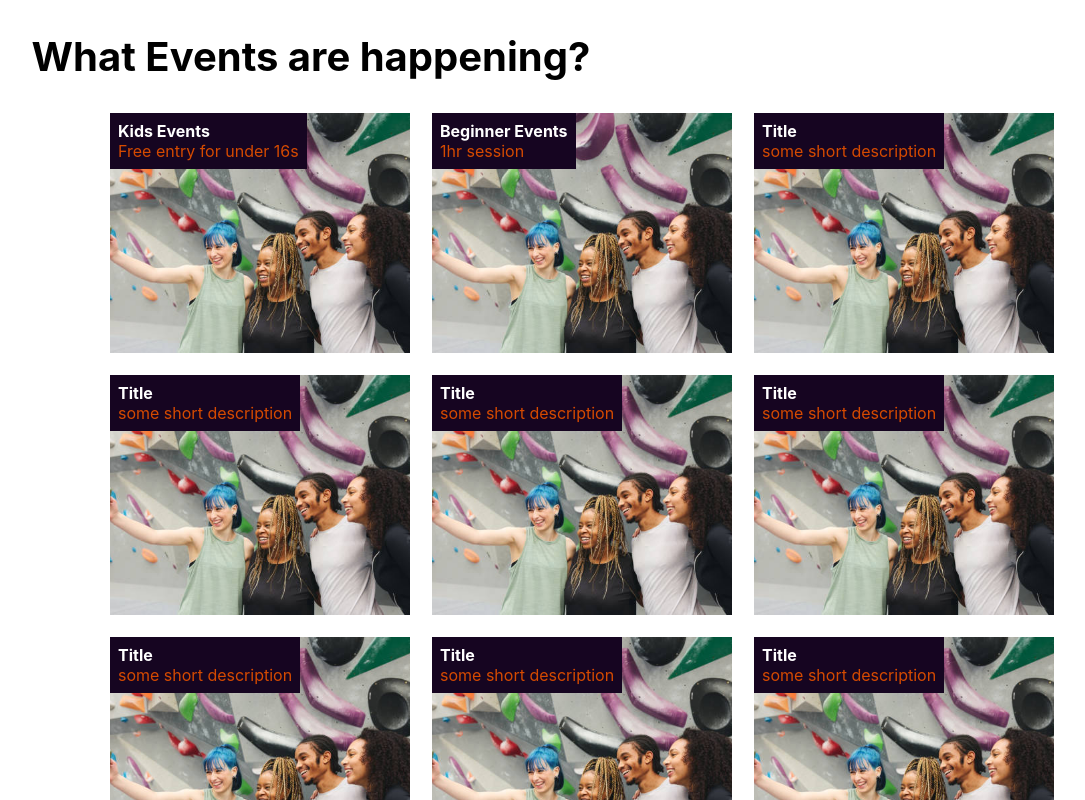
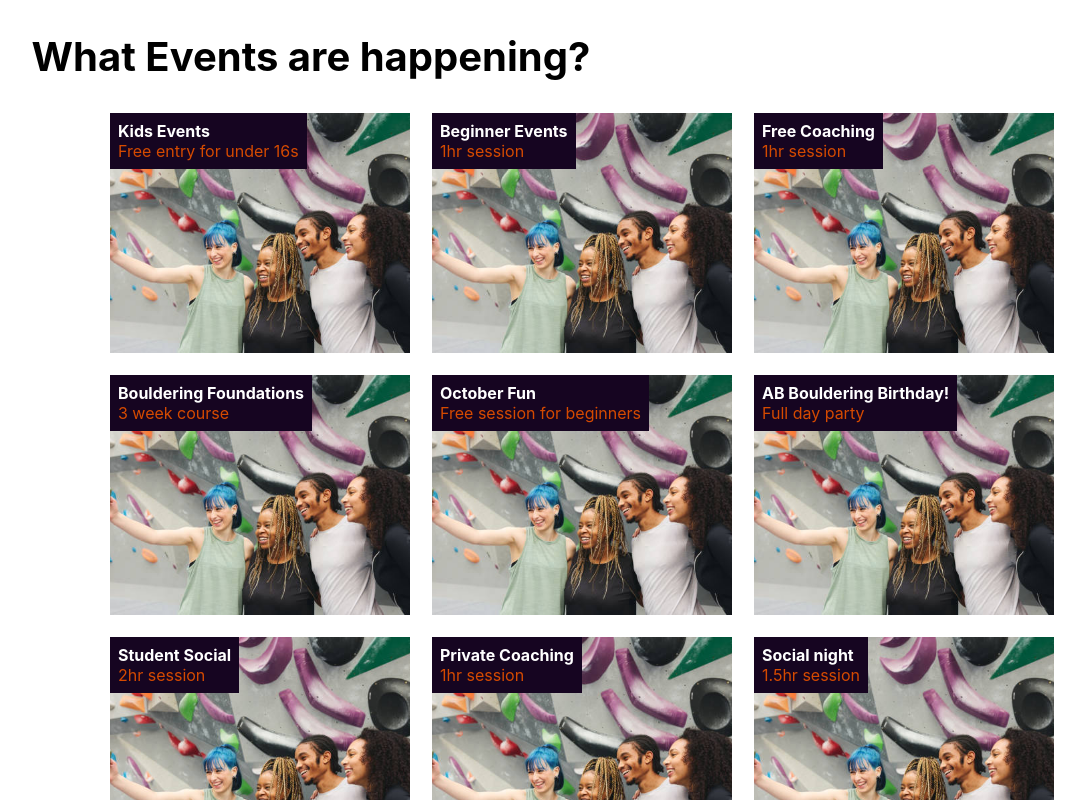
Before and after one commit to WildHeat/bouldering-booking, a React (Create React App) app: page /events in a window 1280 px wide. Shown: the part 500-1300 px from the top of the page, without its empty margins (58-1143 px from the left). Built offline with nearby package versions, Linux system fonts and the light colour scheme.

Commit message:
updated events page titles and short description

```diff
--- a/src/components/EventsPage/EventsPage.js
+++ b/src/components/EventsPage/EventsPage.js
@@ -16,50 +16,44 @@ const EventsPage = () => {
         "Some information about something to do witht hte event. I dont know what to put here so yeah...i should just use Lorum ipsum but i guess its too late now :P",
     },
     {
-      title: "Title",
-      shortDescription: "some short description",
+      title: "Free Coaching",
+      shortDescription: "1hr session",
       content:
         "Some information about something to do witht hte event. I dont know what to put here so yeah...i should just use Lorum ipsum but i guess its too late now :P",
     },
     {
-      title: "Title",
-      shortDescription: "some short description",
+      title: "Bouldering Foundations",
+      shortDescription: "3 week course",
       content:
         "Some information about something to do witht hte event. I dont know what to put here so yeah...i should just use Lorum ipsum but i guess its too late now :P",
     },
     {
-      title: "Title",
-      shortDescription: "some short description",
+      title: "October Fun",
+      shortDescription: "Free session for beginners",
       content:
         "Some information about something to do witht hte event. I dont know what to put here so yeah...i should just use Lorum ipsum but i guess its too late now :P",
     },
     {
-      title: "Title",
-      shortDescription: "some short description",
+      title: "AB Bouldering Birthday!",
+      shortDescription: "Full day party",
       content:
         "Some information about something to do witht hte event. I dont know what to put here so yeah...i should just use Lorum ipsum but i guess its too late now :P",
     },
     {
-      title: "Title",
-      shortDescription: "some short description",
+      title: "Student Social",
+      shortDescription: "2hr session",
       content:
         "Some information about something to do witht hte event. I dont know what to put here so yeah...i should just use Lorum ipsum but i guess its too late now :P",
     },
     {
-      title: "Title",
-      shortDescription: "some short description",
+      title: "Private Coaching",
+      shortDescription: "1hr session",
       content:
         "Some information about something to do witht hte event. I dont know what to put here so yeah...i should just use Lorum ipsum but i guess its too late now :P",
     },
     {
-      title: "Title",
-      shortDescription: "some short description",
-      content:
-        "Some information about something to do witht hte event. I dont know what to put here so yeah...i should just use Lorum ipsum but i guess its too late now :P",
-    },
-    {
-      title: "Title",
-      shortDescription: "some short description",
+      title: "Social night",
+      shortDescription: "1.5hr session",
       content:
         "Some information about something to do witht hte event. I dont know what to put here so yeah...i should just use Lorum ipsum but i guess its too late now :P",
     },
```
